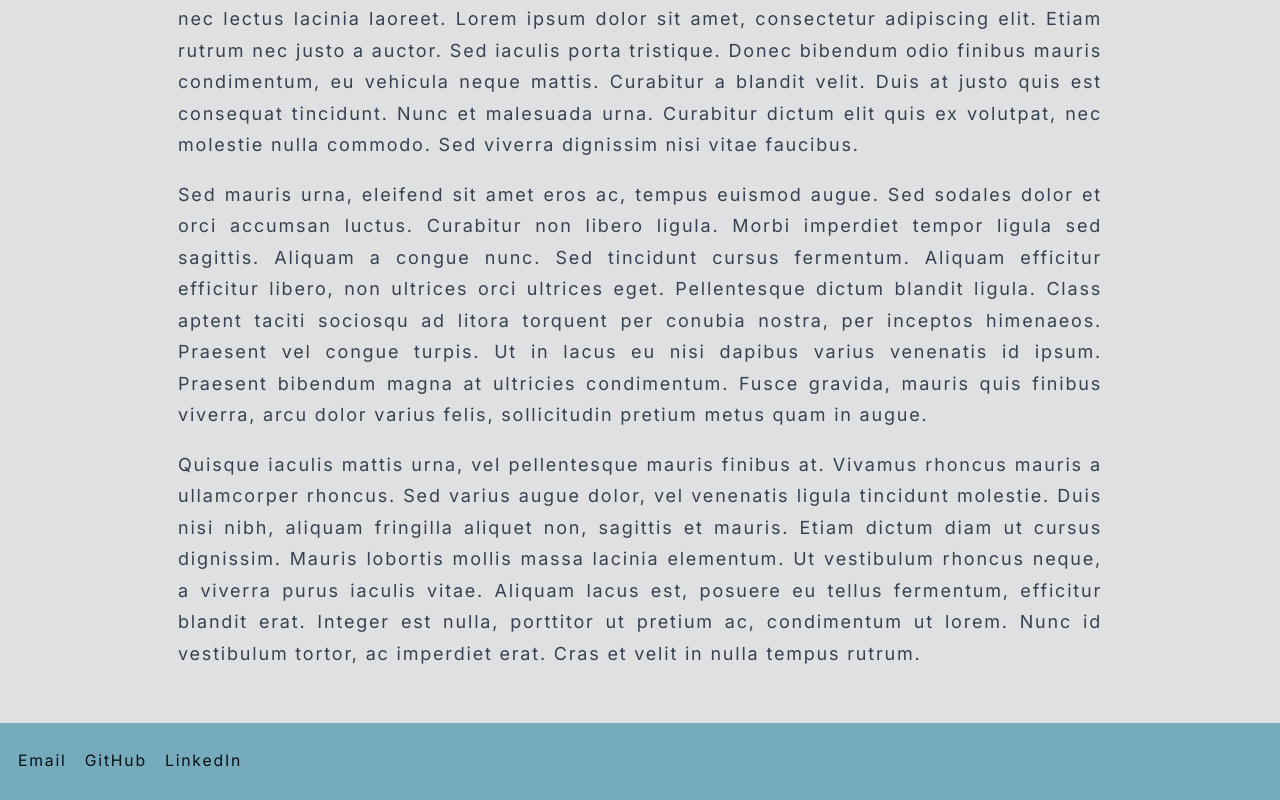
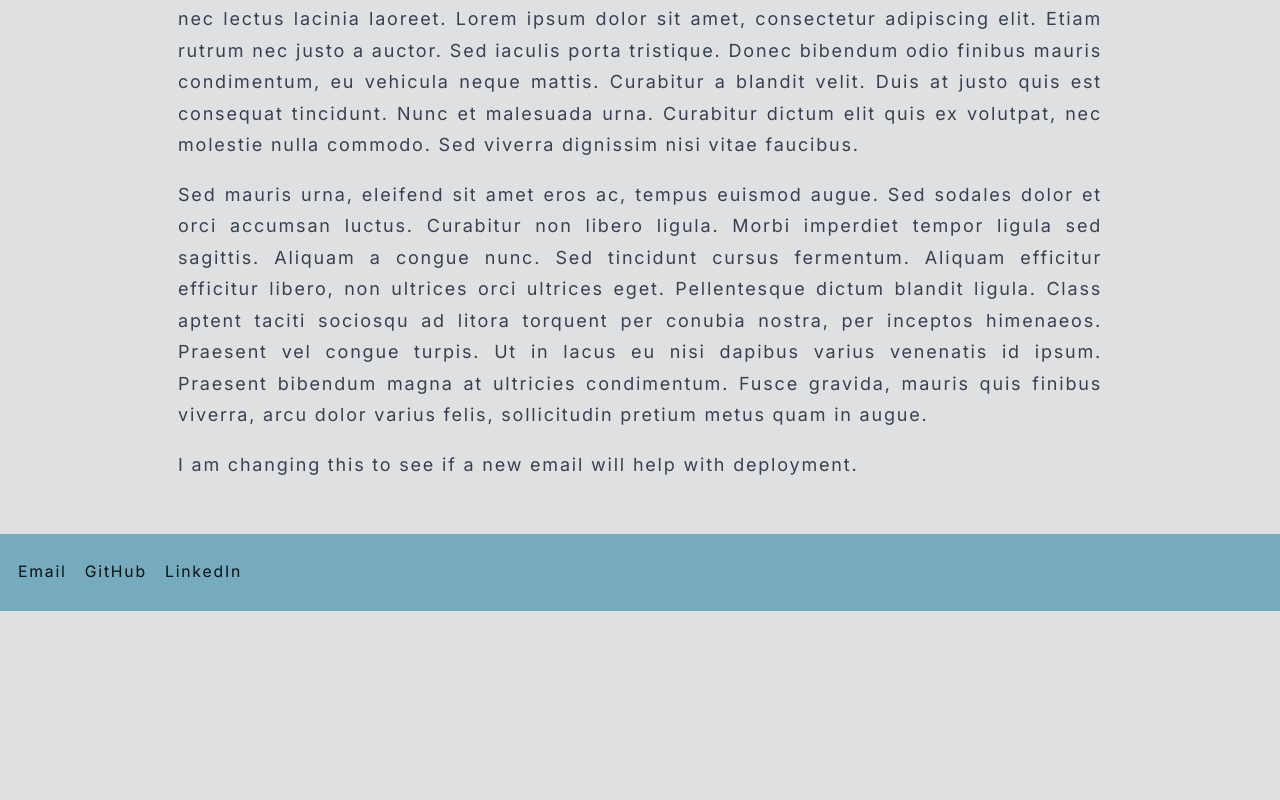
Before and after one commit to Miha5092/personal-website, a Next.js app: page / in a window 1280 px wide. Shown: the part 1531-2331 px from the top of the page. After the commit the page ends 2142 px from the top, so only its background shows below. Built offline with nearby package versions, Linux system fonts and the light colour scheme.

Commit message:
Trying to change git config for Vercel deployment

```diff
--- a/app/page.tsx
+++ b/app/page.tsx
@@ -46,7 +46,7 @@ export default function Home() {
             paragraphs={[
               "Lorem ipsum dolor sit amet, consectetur adipiscing elit. Suspendisse ut ornare nisi, at finibus velit. Duis ac purus turpis. Duis urna nulla, porta ac arcu maximus, interdum mollis lacus. Proin imperdiet gravida sem. Curabitur iaculis vel neque non rutrum. In sed enim nec lectus lacinia laoreet. Lorem ipsum dolor sit amet, consectetur adipiscing elit. Etiam rutrum nec justo a auctor. Sed iaculis porta tristique. Donec bibendum odio finibus mauris condimentum, eu vehicula neque mattis. Curabitur a blandit velit. Duis at justo quis est consequat tincidunt. Nunc et malesuada urna. Curabitur dictum elit quis ex volutpat, nec molestie nulla commodo. Sed viverra dignissim nisi vitae faucibus.",
               "Sed mauris urna, eleifend sit amet eros ac, tempus euismod augue. Sed sodales dolor et orci accumsan luctus. Curabitur non libero ligula. Morbi imperdiet tempor ligula sed sagittis. Aliquam a congue nunc. Sed tincidunt cursus fermentum. Aliquam efficitur efficitur libero, non ultrices orci ultrices eget. Pellentesque dictum blandit ligula. Class aptent taciti sociosqu ad litora torquent per conubia nostra, per inceptos himenaeos. Praesent vel congue turpis. Ut in lacus eu nisi dapibus varius venenatis id ipsum. Praesent bibendum magna at ultricies condimentum. Fusce gravida, mauris quis finibus viverra, arcu dolor varius felis, sollicitudin pretium metus quam in augue.",
-              "Quisque iaculis mattis urna, vel pellentesque mauris finibus at. Vivamus rhoncus mauris a ullamcorper rhoncus. Sed varius augue dolor, vel venenatis ligula tincidunt molestie. Duis nisi nibh, aliquam fringilla aliquet non, sagittis et mauris. Etiam dictum diam ut cursus dignissim. Mauris lobortis mollis massa lacinia elementum. Ut vestibulum rhoncus neque, a viverra purus iaculis vitae. Aliquam lacus est, posuere eu tellus fermentum, efficitur blandit erat. Integer est nulla, porttitor ut pretium ac, condimentum ut lorem. Nunc id vestibulum tortor, ac imperdiet erat. Cras et velit in nulla tempus rutrum."
+              "I am changing this to see if a new email will help with deployment."
             ]}
           />,
         ]}
```
